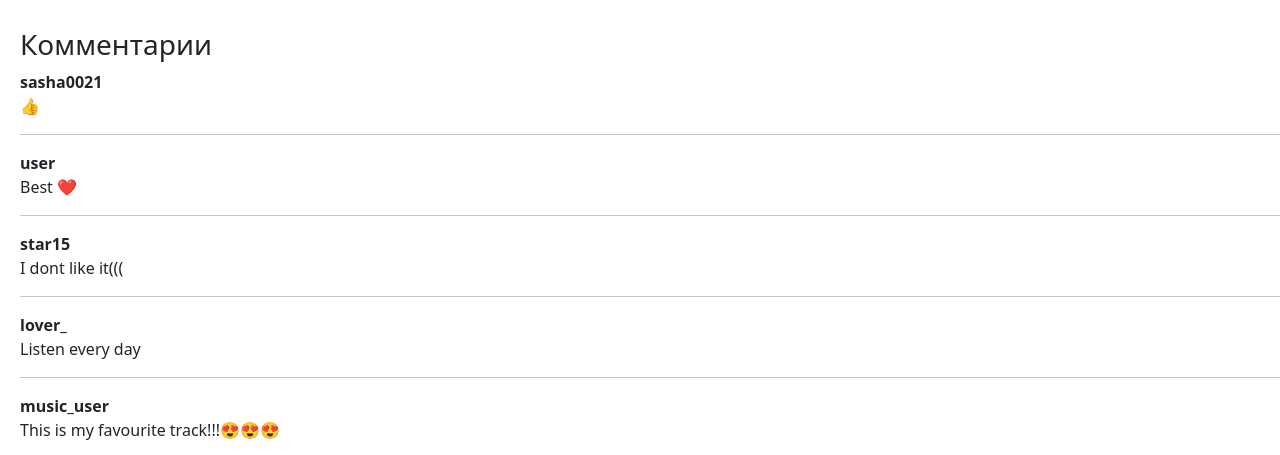
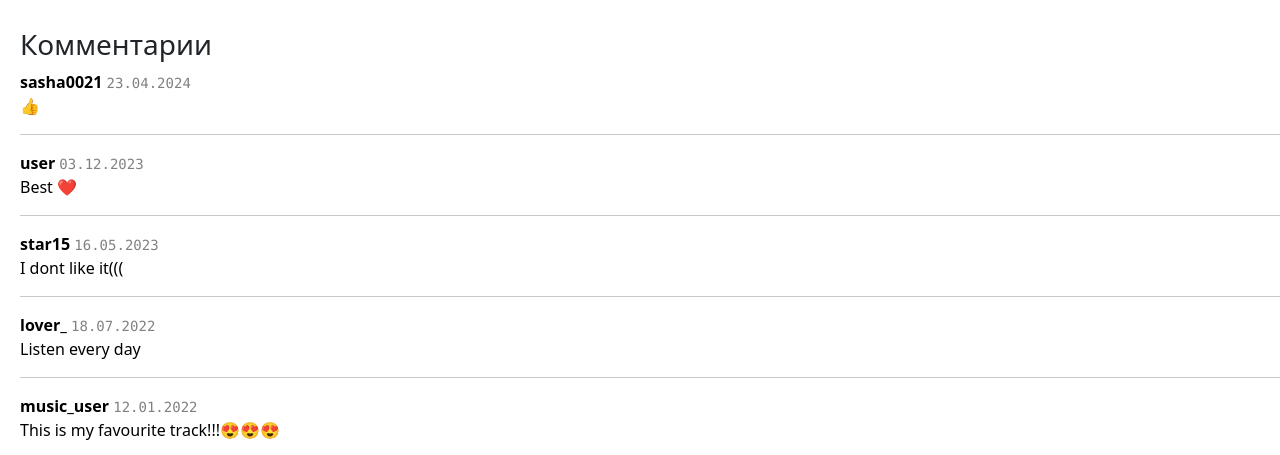
Before and after one commit to Niggita74cm/Must-Listen, a Vue app in the folder vue-music/: page /music/1 in a window 1280 px wide. Shown: the part 359-814 px from the top of the page. Built offline with nearby package versions, Linux system fonts and the light colour scheme.

Commit message:
add time for comments

```diff
--- a/vue-music/src/components/MusicPage.vue
+++ b/vue-music/src/components/MusicPage.vue
@@ -43,8 +43,13 @@
         <div v-for="(comment, index) in Comments" :key="index" class="comment">
 
           <div class="comment-content">
-          <p><strong>{{ comment.user_name }}</strong><br/> {{ comment.text_connent }}</p>
-        </div>
+            <p>
+              <strong>{{ comment.user_name }}</strong> <code style="color:grey;">{{ comment.time }}</code>
+              <br/>
+              {{ comment.text_connent }}
+            </p>
+
+                   </div>
         <div v-if="current_user === 'admin'" class="comment-actions">
             <button @click="removeComment(index,comment.comment_id)" class="delete-button">Удалить</button>
           </div>
@@ -101,26 +106,31 @@
         {
             comment_id: 1,
             user_name: 'sasha0021',
+            time: "23.04.2024",
             text_connent: '👍',
         },
         {
             comment_id: 2,
             user_name: 'user',
+            time: "03.12.2023",
             text_connent: 'Best ❤️',
         },
         {
             comment_id: 3,
             user_name: 'star15',
+            time: "16.05.2023",
             text_connent: 'I dont like it(((',
         },
         {
             comment_id: 4,
             user_name: 'lover_',
+            time: "18.07.2022",
             text_connent: 'Listen every day',
         },
         {
             comment_id: 5,
             user_name: 'music_user',
+            time: "12.01.2022",
             text_connent: 'This is my favourite track!!!😍😍😍',
         },
       ],
@@ -147,12 +157,18 @@
     //Здесь надо на сервак отправлять добавленный комент
       if (this.newComment.trim() !== '') {
         const newCommentId = this.Comments.length + 1;
+        const currentTime = new Date(Date.now()); // текущее время
+        const day = currentTime.getDate();
+        const month = currentTime.getMonth() + 1; // добавляем 1, так как месяцы в JavaScript начинаются с нуля
+        const year = currentTime.getFullYear();
+        const formattedTime = `${day.toString().padStart(2, '0')}.${month.toString().padStart(2, '0')}.${year}`;
         this.Comments.push({
           user_name: this.current_user,
           text_connent: this.newComment,
           comment_id: newCommentId,
+          time: formattedTime
         });
-        console.log('Добавлен комент:');
+        console.log('Добавлен комент');
         this.newComment = '';
       }
     },
@@ -226,6 +242,7 @@
 
 .comment-content {
   flex-grow: 1;
+  color: black;
 }
 
 .comment-actions {
```
Also changed, not shown: 1 other file (tests, documents, lock files or other folders).
